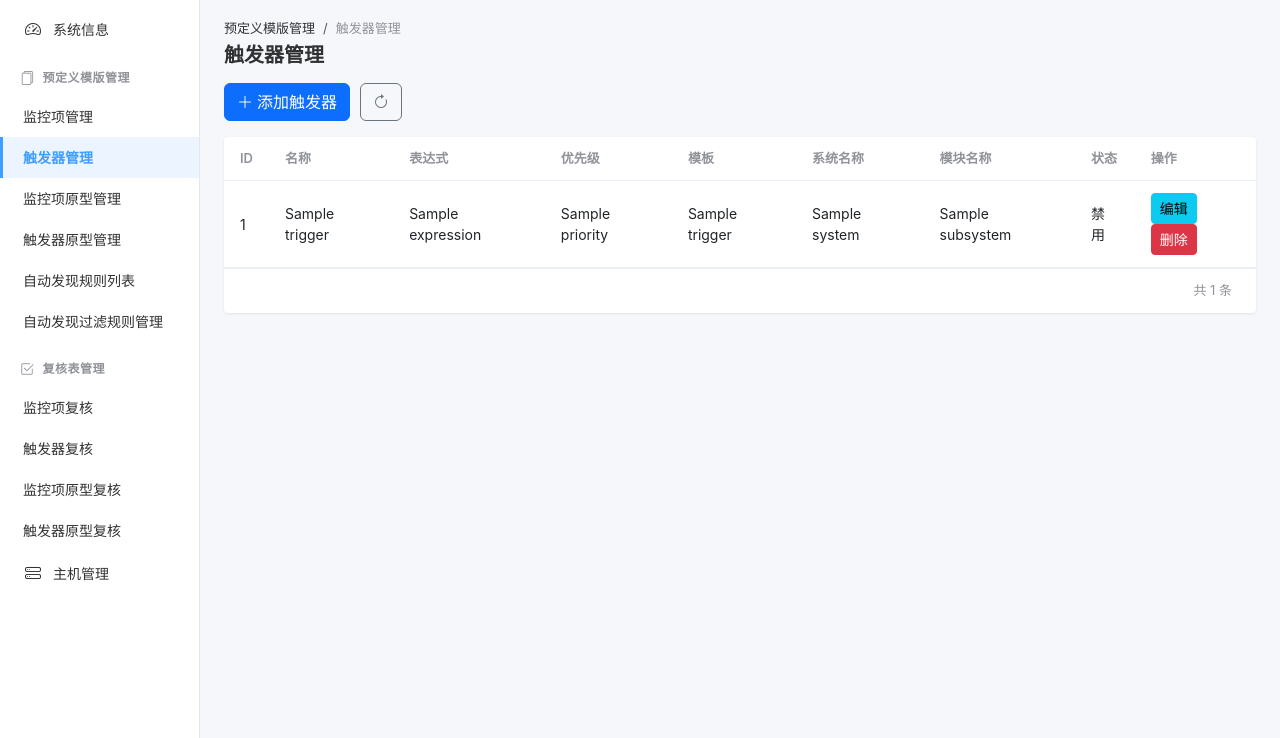
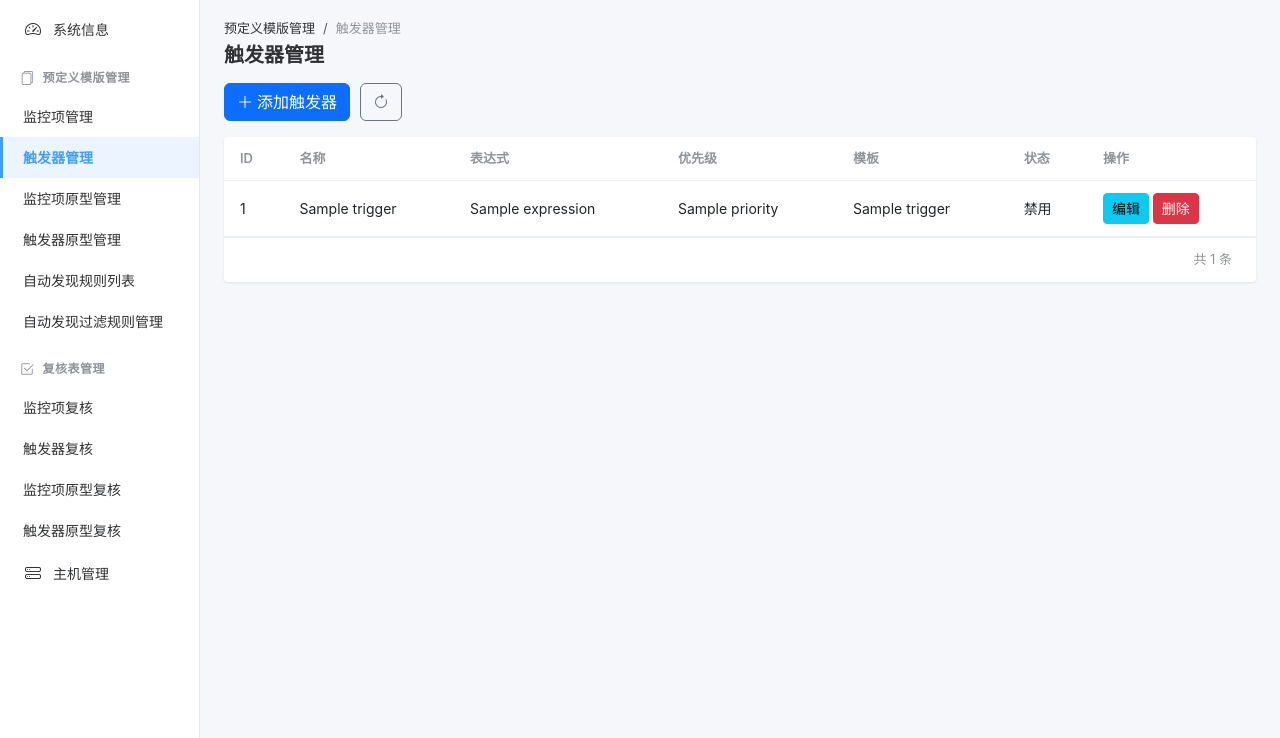
Before and after one commit to i-f2/zabbix_mac, a Flask app: page /triggers in a window 1280 px wide. Shown: the part 61-799 px from the top of the page. Run offline with Flask 3, Linux system fonts and the light colour scheme; a database or web service that is not in the repository returns one stand-in record (values such as "Sample title"); some libraries are stand-ins or nearby versions.

Commit message:
fix(trigger): remove system and subsystem columns from triggers main table
- ALTER TABLE triggers DROP COLUMN system, subsystem
- Remove system/subsystem display from triggers.html table
- triggers_review table retains system/subsystem (needed for review)
- add_trigger route was never affected (never wrote these columns)

Co-Authored-By: Claude Opus 4.8 <noreply@anthropic.com>

```diff
--- a/templates/triggers.html
+++ b/templates/triggers.html
@@ -18,8 +18,6 @@
                     <th>表达式</th>
                     <th>优先级</th>
                     <th>模板</th>
-                    <th>系统名称</th>
-                    <th>模块名称</th>
                     <th>状态</th>
                     <th>操作</th>
                 </tr>
@@ -32,8 +30,6 @@
                     <td>{{ trigger.expression }}</td>
                     <td>{{ trigger.priority }}</td>
                     <td>{{ trigger.template_name }}</td>
-                    <td>{{ trigger.system or '' }}</td>
-                    <td>{{ trigger.subsystem or '' }}</td>
                     <td>{{ '启用' if trigger.status == 0 else '禁用' }}</td>
                     <td>
                         <a href="{{ url_for('edit_trigger', trigger_id=trigger.id) }}" class="btn btn-sm btn-info">编辑</a>
```
